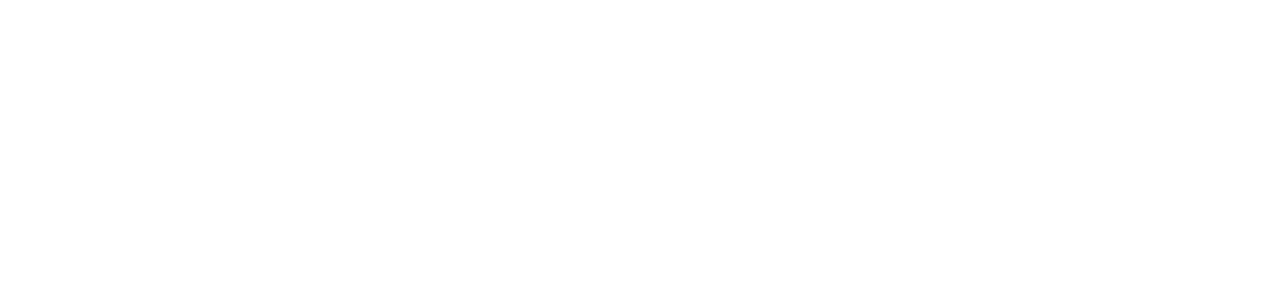
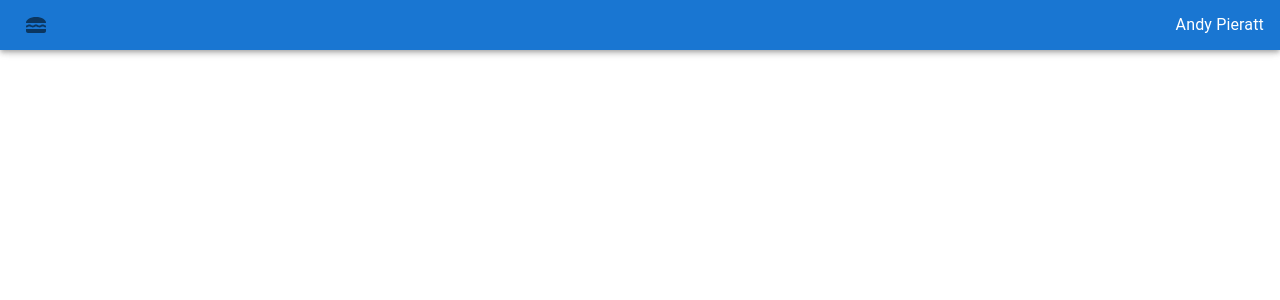
Before and after one commit to andypieratt/super-eureka, a React (Create React App) app: page / in a window 1280 px wide. Shown: the top 300 px of the page. Built offline with nearby package versions, Linux system fonts and the light colour scheme.

Commit message:
setting up intial navbar

```diff
--- a/package.json
+++ b/package.json
@@ -5,6 +5,7 @@
   "dependencies": {
     "@emotion/react": "^11.13.3",
     "@emotion/styled": "^11.13.0",
+    "@mui/icons-material": "^6.0.2",
     "@mui/material": "^6.0.2",
     "@mui/system": "^6.0.2",
     "@testing-library/jest-dom": "^5.17.0",
--- /dev/null
+++ b/src/core/components/NavBar.tsx
@@ -0,0 +1,29 @@
+import { AppBar, Box, Typography } from "@mui/material";
+import NavMenu from "./NavMenu";
+
+const NavBar = () => (
+  <AppBar
+    position="fixed"
+    sx={{
+      minHeight: 50,
+      display: "flex",
+      justifyContent: "center",
+      maxWidth: "100%",
+    }}
+  >
+    <Box
+      sx={{
+        display: "flex",
+        justifyContent: "space-between",
+        mx: 2,
+        alignItems: "center",
+      }}
+    >
+      <NavMenu />
+
+      <Typography>Andy Pieratt</Typography>
+    </Box>
+  </AppBar>
+);
+
+export default NavBar;
--- /dev/null
+++ b/src/core/components/NavContainer.tsx
@@ -0,0 +1,10 @@
+import { Box } from "@mui/material";
+import NavBar from "./NavBar";
+
+const NavContainer = () => (
+  <Box sx={{ width: "100%", height: "100%", backgroundColor: "green" }}>
+    <NavBar />
+  </Box>
+);
+
+export default NavContainer;
--- /dev/null
+++ b/src/core/components/NavMenu.tsx
@@ -0,0 +1,41 @@
+import LunchDiningIcon from "@mui/icons-material/LunchDining";
+import { Box, Drawer, IconButton, Typography } from "@mui/material";
+import { useState } from "react";
+
+const NavMenu = () => {
+  const [open, setOpen] = useState<boolean>(false);
+  const handleClick = () => {
+    setOpen(true);
+  };
+  const handleClose = () => {
+    setOpen(false);
+  };
+
+  return (
+    <Box>
+      <IconButton onClick={handleClick}>
+        <LunchDiningIcon />
+      </IconButton>
+
+      <Drawer
+        open={open}
+        onClose={handleClose}
+        anchor="left"
+        sx={{
+          width: 240,
+          mt: "50px", // Makes drawer starts below the navbar
+        }}
+        PaperProps={{
+          sx: { top: "50px" }, // Must match NavBar height
+        }}
+        slotProps={{
+          backdrop: { invisible: true }, // Disables when drawer is open screen darkening
+        }}
+      >
+        <Typography sx={{ p: 2 }}>.</Typography>
+      </Drawer>
+    </Box>
+  );
+};
+
+export default NavMenu;
--- a/src/core/routes.tsx
+++ b/src/core/routes.tsx
@@ -1,10 +1,10 @@
-import { Box } from "@mui/material";
 import { RouteObject, useRoutes } from "react-router";
+import NavContainer from "./components/NavContainer";
 
 const routes: RouteObject[] = [
   {
     path: "/",
-    element: <Box />,
+    element: <NavContainer />,
     children: [],
   },
 ];
```
Also changed, not shown: 1 other file (tests, documents, lock files or other folders).
